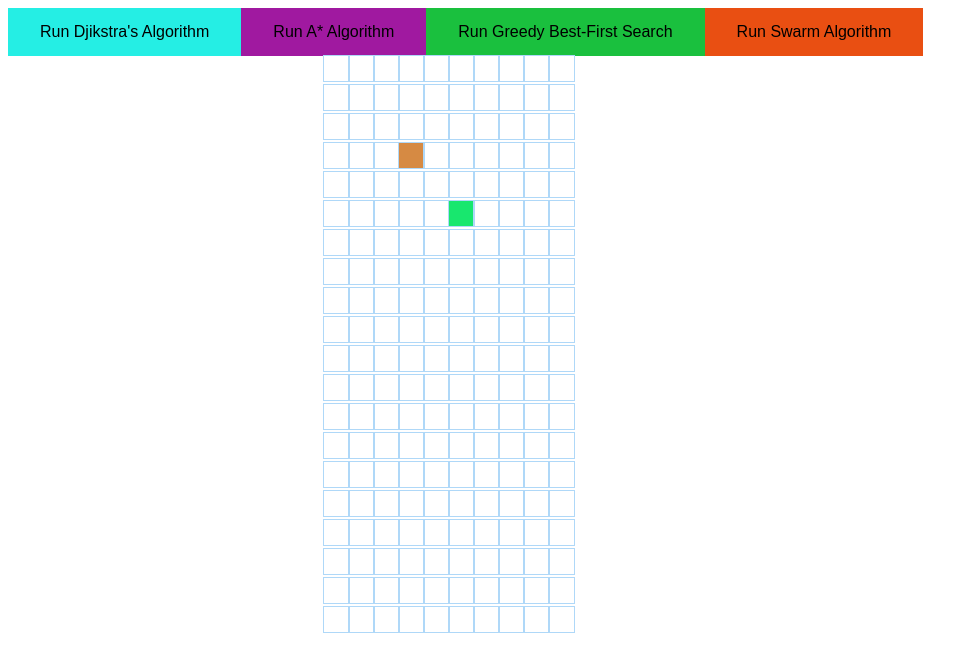
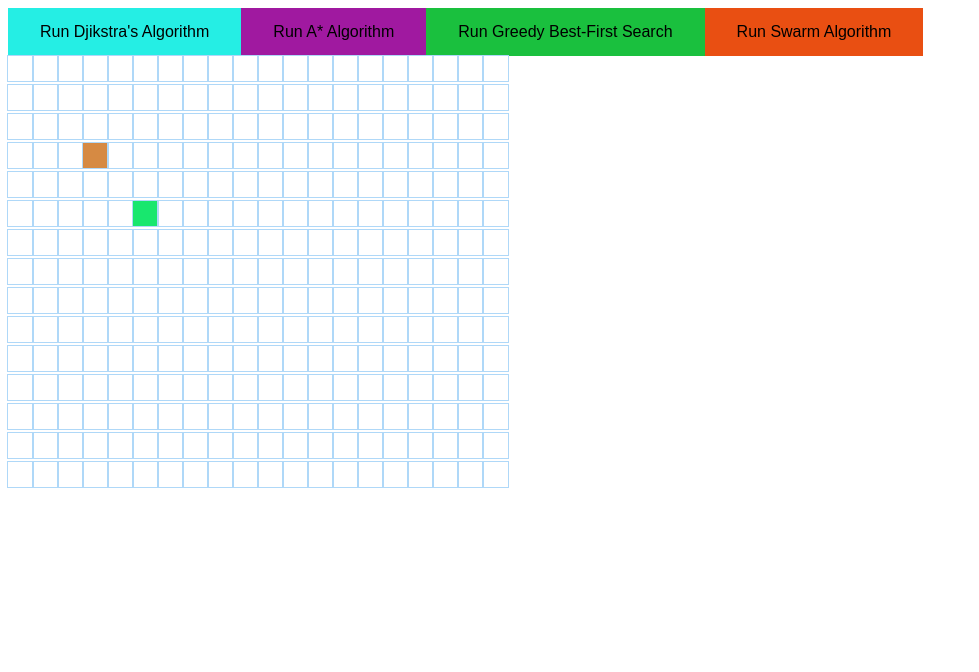
Before and after one commit to james-seymour/pathfinding-visualiser, a React (Create React App) app: page / in a window 1280 px wide. Shown: the top 672 px of the page, without its empty margins (0-979 px from the left). Built offline with nearby package versions, Linux system fonts and the light colour scheme.

Commit message:
Updated view variables

```diff
--- a/src/App.js
+++ b/src/App.js
@@ -6,7 +6,6 @@ function setup_button_handlers() {
   // Use this function for all UI buttons maybe
 
 }
-
 
 function App() {
    const [algorithmType, setAlgorithmType] = React.useState(0)
--- a/src/constants.js
+++ b/src/constants.js
@@ -1,6 +1,6 @@
 // Commonly used constants can be stored here
-export const NUM_ROWS = 20
-export const NUM_COLS = 10
+export const NUM_ROWS = 15
+export const NUM_COLS = 20
 
 export const EXAMPLE_START_NODE = [3, 3]
 export const EXAMPLE_END_NODE = [5, 5]
--- a/src/visualiser/Visualiser.css
+++ b/src/visualiser/Visualiser.css
@@ -1,5 +1,3 @@
 .grid {
     margin: auto;
-    width: 50%;
-    height: 50%;
 }
--- a/src/visualiser/Visualiser.js
+++ b/src/visualiser/Visualiser.js
@@ -9,6 +9,7 @@ import "./Visualiser.css"
 const Visualiser = (props) => {
 
     console.log(props.algorithmChoice)
+
     const gridData = createGridData()
     return (
         // We want to render our <Node /> components here using the a Board Model
```
